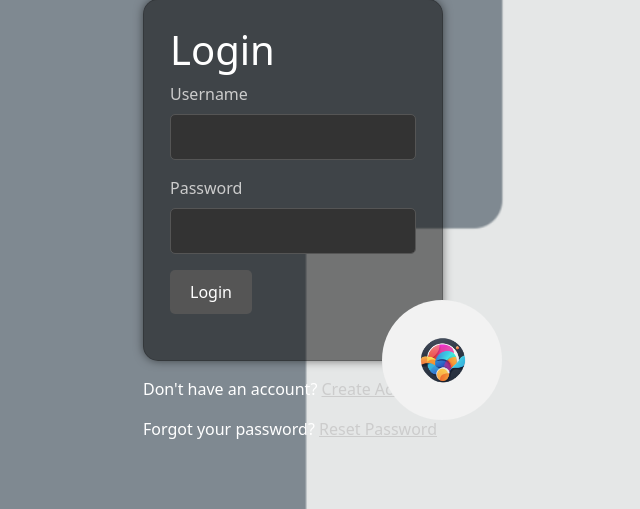
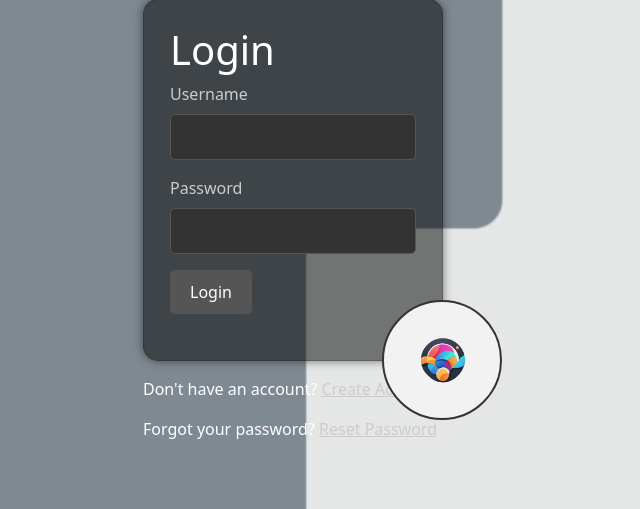
Before and after one commit to rpurinton/chatflow, a PHP site: page / in a window 1280 px wide. Shown: the part 21-530 px from the top of the page, without its empty margins (17-657 px from the left). Run offline with PHP 8.4, Linux system fonts and the light colour scheme.

Commit message:
Update dark-theme.css

```diff
--- a/assets/css/dark-theme.css
+++ b/assets/css/dark-theme.css
@@ -81,6 +81,7 @@ a:hover {
     height: 120px;
     width: 120px;
     border-radius: 50%;
+    border: 2px solid #333;
     background-color: rgb(242, 242, 242);
     display: flex;
     flex-wrap: wrap;
```
